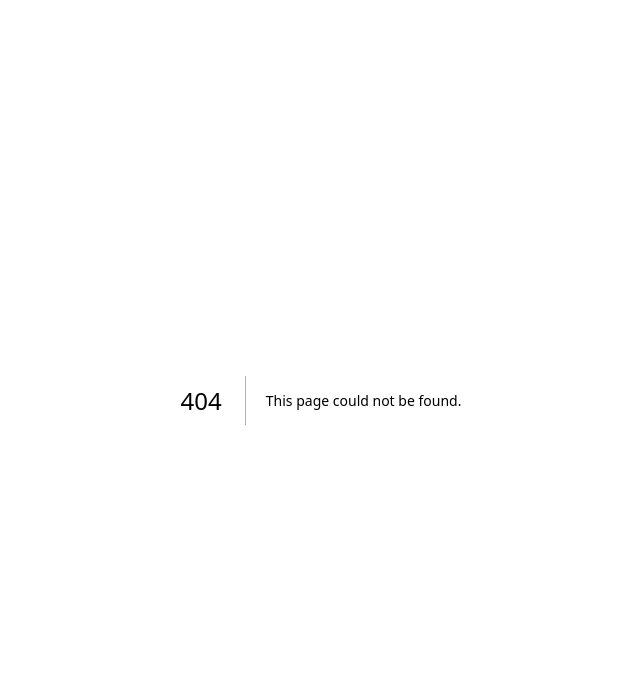
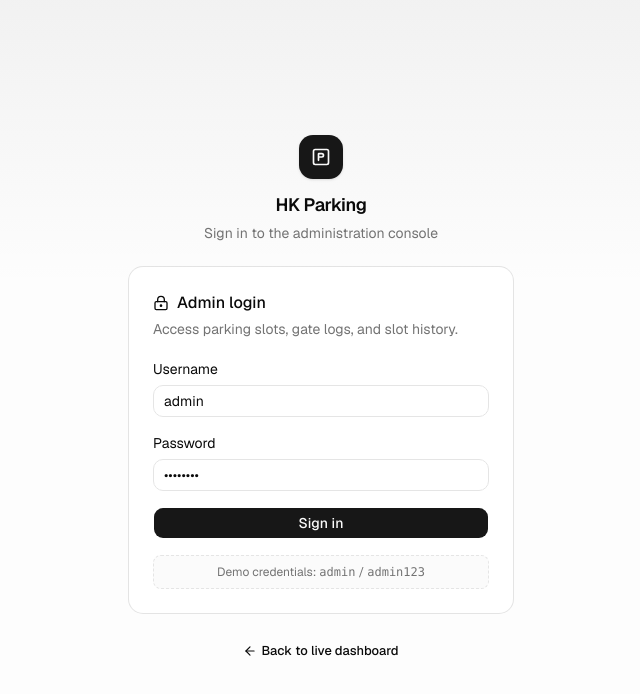
Before and after one commit to danielyacoub/parking-system, a Next.js app: page /admin/login in a window 1280 px wide. Before the commit this address had no page. Shown: the top 694 px of the page, without its empty margins (319-959 px from the left). Built offline with nearby package versions, Linux system fonts and the light colour scheme.

Commit message:
feat: add admin login and protected layout

```diff
--- /dev/null
+++ b/src/app/admin/(protected)/layout.tsx
@@ -0,0 +1,8 @@
+import type { ReactNode } from "react";
+
+import { AppShell } from "@/components/app-shell";
+
+export default function AdminLayout({ children }: { children: ReactNode }) {
+  // Reaching this layout means proxy.ts already validated the session.
+  return <AppShell authenticated>{children}</AppShell>;
+}
--- /dev/null
+++ b/src/app/admin/login/page.tsx
@@ -0,0 +1,172 @@
+"use client";
+
+import { useState } from "react";
+import Link from "next/link";
+import { useRouter } from "next/navigation";
+import {
+  ArrowLeftIcon,
+  LoaderCircleIcon,
+  LockKeyholeIcon,
+  SquareParkingIcon,
+} from "lucide-react";
+
+import { Alert, AlertDescription, AlertTitle } from "@/components/ui/alert";
+import { Button } from "@/components/ui/button";
+import {
+  Card,
+  CardContent,
+  CardDescription,
+  CardHeader,
+  CardTitle,
+} from "@/components/ui/card";
+import { Input } from "@/components/ui/input";
+import { Label } from "@/components/ui/label";
+
+export default function AdminLoginPage() {
+  const [username, setUsername] = useState("admin");
+  const [password, setPassword] = useState("admin123");
+  const [submitting, setSubmitting] = useState(false);
+  const [error, setError] = useState<string | null>(null);
+  const router = useRouter();
+
+  async function handleSubmit(event: React.FormEvent<HTMLFormElement>) {
+    event.preventDefault();
+    setSubmitting(true);
+    setError(null);
+
+    try {
+      const response = await fetch("/api/login", {
+        method: "POST",
+        headers: { "content-type": "application/json" },
+        body: JSON.stringify({ username, password }),
+      });
+
+      const data = (await response.json().catch(() => null)) as {
+        error?: string;
+      } | null;
+
+      if (!response.ok) {
+        setError(data?.error ?? "Invalid username or password.");
+        return;
+      }
+
+      const redirectTo = new URLSearchParams(window.location.search).get(
+        "redirect",
+      );
+      const destination =
+        redirectTo?.startsWith("/admin") || redirectTo?.startsWith("/dashboard")
+          ? redirectTo
+          : "/admin";
+
+      router.replace(destination);
+      router.refresh();
+    } catch {
+      setError("The login request failed. Please try again.");
+    } finally {
+      setSubmitting(false);
+    }
+  }
+
+  return (
+    <main className="relative flex min-h-dvh items-center justify-center overflow-hidden bg-muted/25 p-4">
+      <div
+        aria-hidden="true"
+        className="pointer-events-none absolute inset-x-0 top-0 h-72 bg-gradient-to-b from-primary/5 to-transparent"
+      />
+
+      <div className="relative flex w-full max-w-sm flex-col gap-6">
+        <div className="flex flex-col items-center gap-3 text-center">
+          <span className="flex size-11 items-center justify-center rounded-xl bg-primary text-primary-foreground shadow-sm">
+            <SquareParkingIcon aria-hidden="true" className="size-5" />
+          </span>
+          <div className="flex flex-col gap-1">
+            <p className="font-semibold text-lg tracking-tight">HK Parking</p>
+            <p className="text-muted-foreground text-sm">
+              Sign in to the administration console
+            </p>
+          </div>
+        </div>
+
+        <Card className="gap-5 py-6">
+          <CardHeader className="px-6">
+            <CardTitle className="flex items-center gap-2 text-base">
+              <LockKeyholeIcon aria-hidden="true" className="size-4" />
+              Admin login
+            </CardTitle>
+            <CardDescription>
+              Access parking slots, gate logs, and slot history.
+            </CardDescription>
+          </CardHeader>
+
+          <CardContent className="px-6">
+            <form className="flex flex-col gap-4" onSubmit={handleSubmit}>
+              <div className="flex flex-col gap-1.5">
+                <Label htmlFor="username">Username</Label>
+                <Input
+                  autoComplete="username"
+                  disabled={submitting}
+                  id="username"
+                  onChange={(event) => setUsername(event.target.value)}
+                  placeholder="admin"
+                  required
+                  value={username}
+                />
+              </div>
+
+              <div className="flex flex-col gap-1.5">
+                <Label htmlFor="password">Password</Label>
+                <Input
+                  autoComplete="current-password"
+                  disabled={submitting}
+                  id="password"
+                  onChange={(event) => setPassword(event.target.value)}
+                  placeholder="••••••••"
+                  required
+                  type="password"
+                  value={password}
+                />
+              </div>
+
+              {error ? (
+                <Alert variant="destructive">
+                  <AlertTitle>Unable to sign in</AlertTitle>
+                  <AlertDescription>{error}</AlertDescription>
+                </Alert>
+              ) : null}
+
+              <Button
+                aria-busy={submitting}
+                className="w-full"
+                disabled={submitting}
+                type="submit"
+              >
+                {submitting ? (
+                  <>
+                    <LoaderCircleIcon
+                      aria-hidden="true"
+                      className="animate-spin"
+                    />
+                    Signing in…
+                  </>
+                ) : (
+                  "Sign in"
+                )}
+              </Button>
+            </form>
+
+            <p className="mt-4 rounded-md border border-dashed bg-muted/40 px-3 py-2 text-center text-muted-foreground text-xs">
+              Demo credentials: <code>admin</code> / <code>admin123</code>
+            </p>
+          </CardContent>
+        </Card>
+
+        <Button asChild className="mx-auto" size="sm" variant="ghost">
+          <Link href="/dashboard">
+            <ArrowLeftIcon aria-hidden="true" />
+            Back to live dashboard
+          </Link>
+        </Button>
+      </div>
+    </main>
+  );
+}
```
